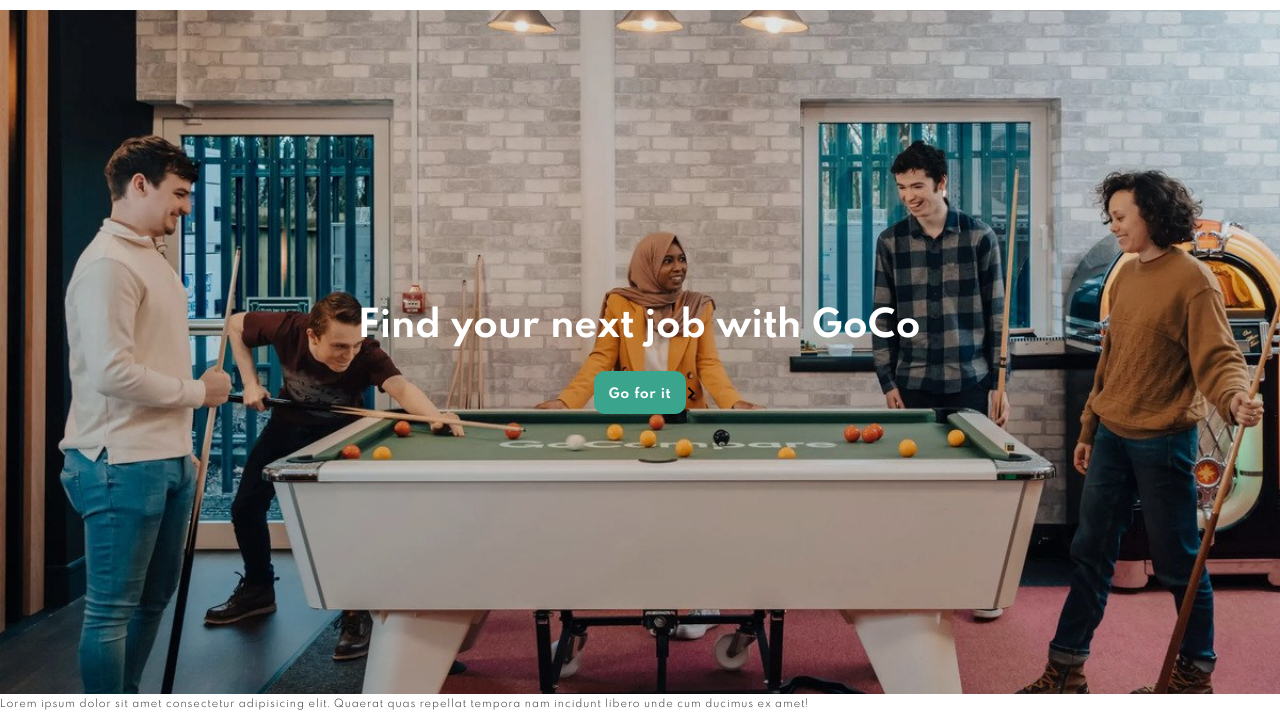
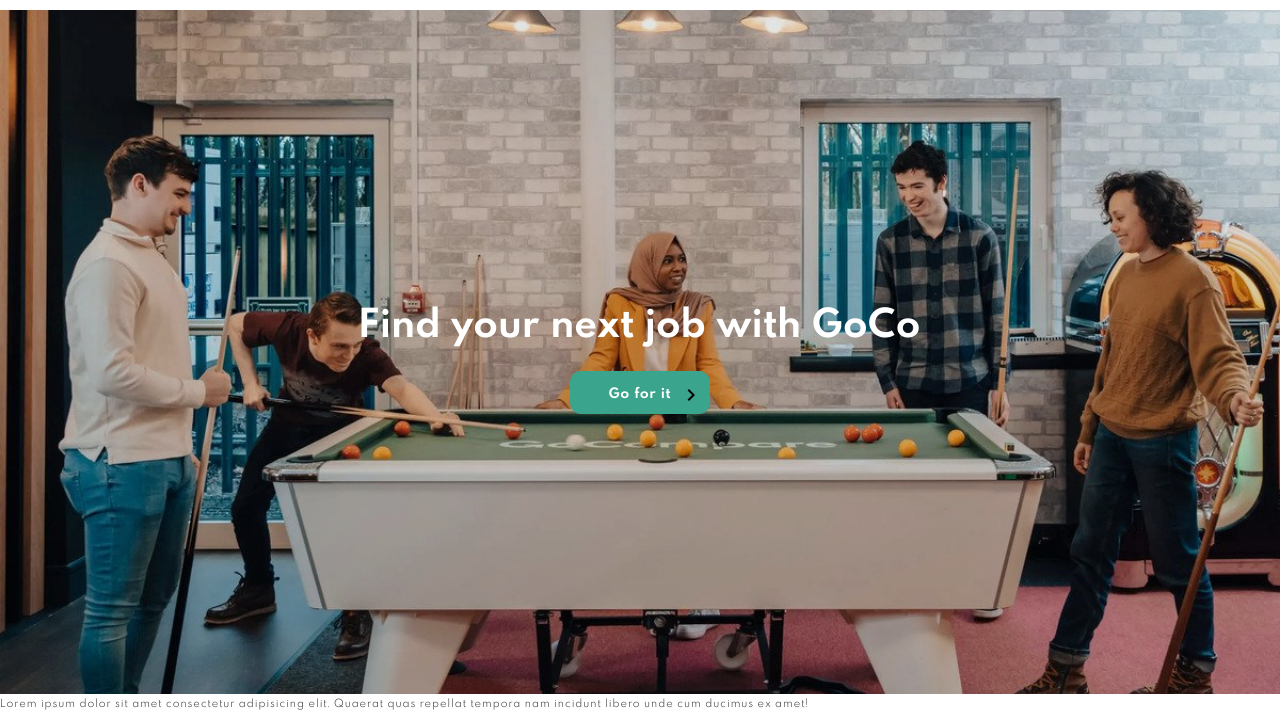
Before and after one commit to pawelkom88/technical-test, a plain HTML site: page index.html in a window 1280 px wide. Shown: the part 106-818 px from the top of the page. Drawn offline with Linux system fonts and the light colour scheme.

Commit message:
feat: Add button hover after transition

```diff
--- a/css/general-styles/styles.scss
+++ b/css/general-styles/styles.scss
@@ -51,21 +51,28 @@
   padding: 0.5rem 0.8rem;
   border: 2px solid $primary-clr;
   border-radius: 0.7rem;
+  @include transition(all, 0.4s, ease-in-out);
   cursor: pointer;
-  @include transition(all, 0.3s, ease-in-out);
+}
 
-  &:hover {
-    background-color: $secondary-clr;
-    color: $primary-clr;
-    border: 2px solid $primary-clr;
-    @include transition(all, 0.3s, ease-in-out);
+.btn-chevron {
+  padding: 0.5rem 2.3rem;
+  @include btn-hover($secondary-clr, $primary-clr, $primary-clr);
+
+  &::after {
+    content: url("/assets/icons/chevron-right.svg");
+    position: absolute;
+    margin: 0.15rem 0.5rem;
+    @include transition(margin, 0.3s, linear);
+  }
+
+  &:hover::after {
+    content: url("/assets/icons/chevron-right2.svg");
+    margin-left: 1.2rem;
+    @include transition(margin, 0.3s, linear);
   }
 }
 
-.btn-chevron {
-  &::after {
-    content: url("/assets/icons/chevron-right.svg");
-    position: absolute;
-    margin-left: 0.5rem;
-  }
+.padding {
+  padding: 2rem 16vw;
 }
```
Also changed, not shown: css/general-styles/styles.css, 1 other file.
